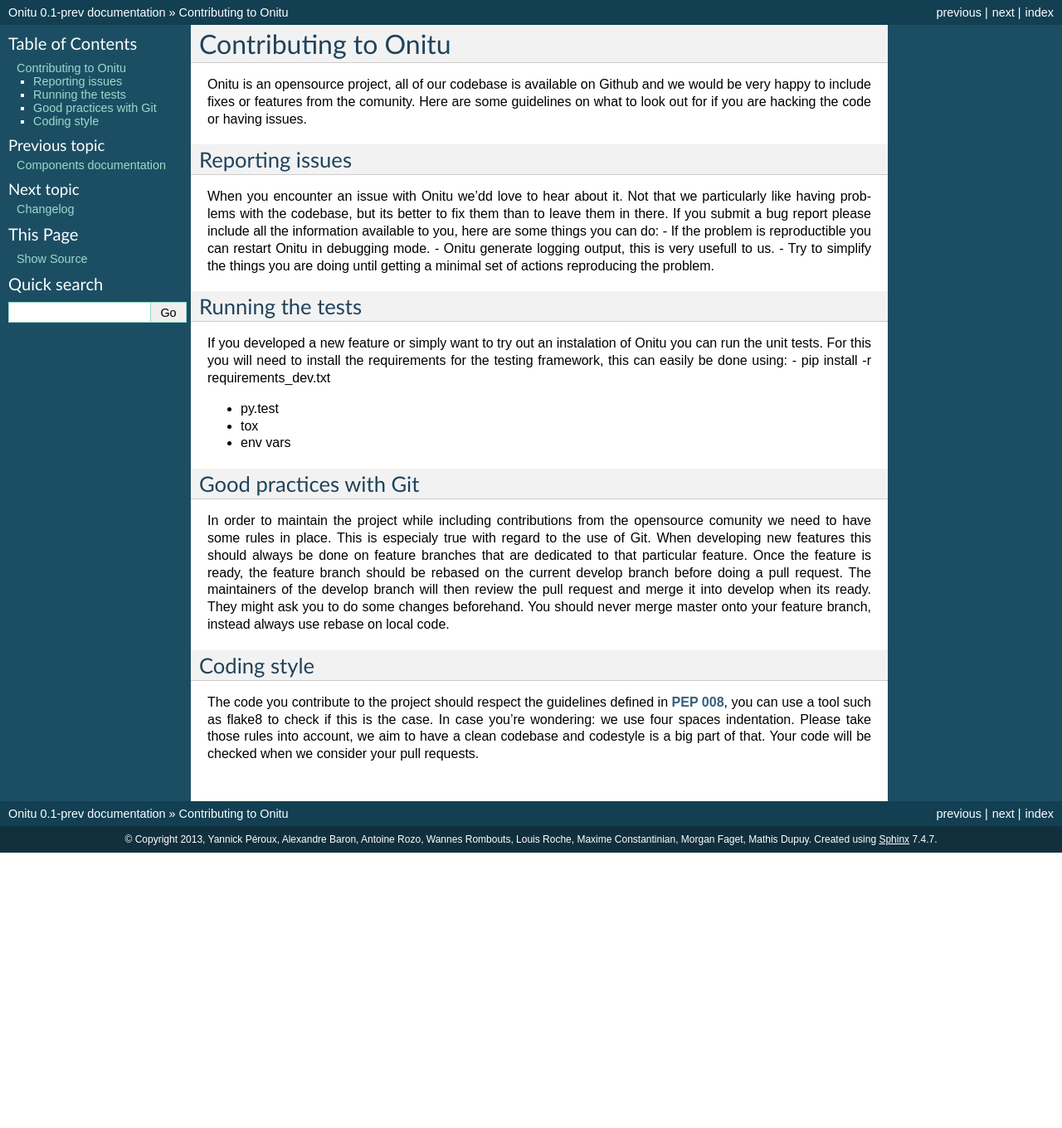
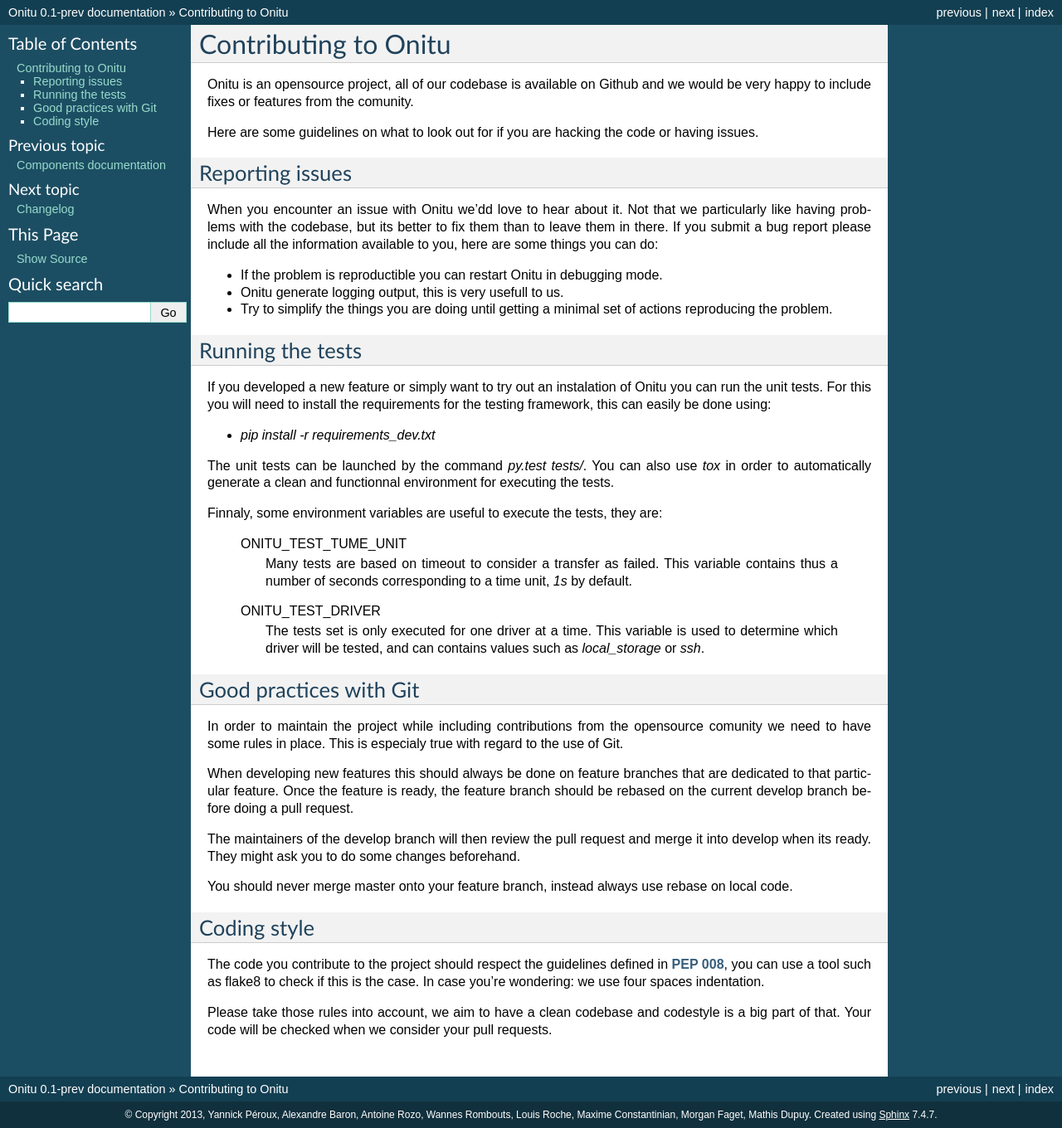
Before and after one commit to onitu/onitu, a Sphinx documentation site: the page built from docs/contribute.rst, in a window 1280 px wide. Shown: the whole page at 83% size. Built offline with Sphinx 7.4.7, drawn with Linux system fonts in a browser that asks for light colours; before the commit the page ends 1028 px from its top, so only the background shows below that.

Commit message:
Documentation: tests

```diff
--- a/docs/contribute.rst
+++ b/docs/contribute.rst
@@ -3,6 +3,7 @@
 =================================
 
 Onitu is an opensource project, all of our codebase is available on Github and we would be very happy to include fixes or features from the comunity.
+
 Here are some guidelines on what to look out for if you are hacking the code or having issues.
 
 Reporting issues
@@ -10,6 +11,7 @@
 
 When you encounter an issue with Onitu we'dd love to hear about it. Not that we particularly like having problems with the codebase, but its better to fix them than to leave them in there.
 If you submit a bug report please include all the information available to you, here are some things you can do:
+
 - If the problem is reproductible you can restart Onitu in debugging mode.
 - Onitu generate logging output, this is very usefull to us.
 - Try to simplify the things you are doing until getting a minimal set of actions reproducing the problem.
@@ -20,20 +22,33 @@
 =================
 
 If you developed a new feature or simply want to try out an instalation of Onitu you can run the unit tests. For this you will need to install the requirements for the testing framework, this can easily be done using:
-- pip install -r requirements_dev.txt
 
-- py.test
-- tox
-- env vars
+- `pip install -r requirements_dev.txt`
+
+The unit tests can be launched by the command `py.test tests/`. You can also use `tox` in order to automatically generate a clean and functionnal environment for executing the tests.
+
+Finnaly, some environment variables are useful to execute the tests, they are:
+
+  ONITU_TEST_TUME_UNIT
+    Many tests are based on timeout to consider a transfer as failed. This variable contains thus a number of seconds corresponding to a time unit, *1s* by default.
+
+  ONITU_TEST_DRIVER
+    The tests set is only executed for one driver at a time. This variable is used to determine which driver will be tested, and can contains values such as *local_storage* or *ssh*.
 
 Good practices with Git
 =======================
 
 In order to maintain the project while including contributions from the opensource comunity we need to have some rules in place. This is especialy true with regard to the use of Git.
-When developing new features this should always be done on feature branches that are dedicated to that particular feature. Once the feature is ready, the feature branch should be rebased on the current develop branch before doing a pull request. The maintainers of the develop branch will then review the pull request and merge it into develop when its ready. They might ask you to do some changes beforehand. You should never merge master onto your feature branch, instead always use rebase on local code.
+
+When developing new features this should always be done on feature branches that are dedicated to that particular feature. Once the feature is ready, the feature branch should be rebased on the current develop branch before doing a pull request.
+
+The maintainers of the develop branch will then review the pull request and merge it into develop when its ready. They might ask you to do some changes beforehand.
+
+You should never merge master onto your feature branch, instead always use rebase on local code.
 
 Coding style
 ============
 
 The code you contribute to the project should respect the guidelines defined in :pep:`008`, you can use a tool such as flake8 to check if this is the case. In case you're wondering: we use four spaces indentation.
+
 Please take those rules into account, we aim to have a clean codebase and codestyle is a big part of that. Your code will be checked when we consider your pull requests.
```
